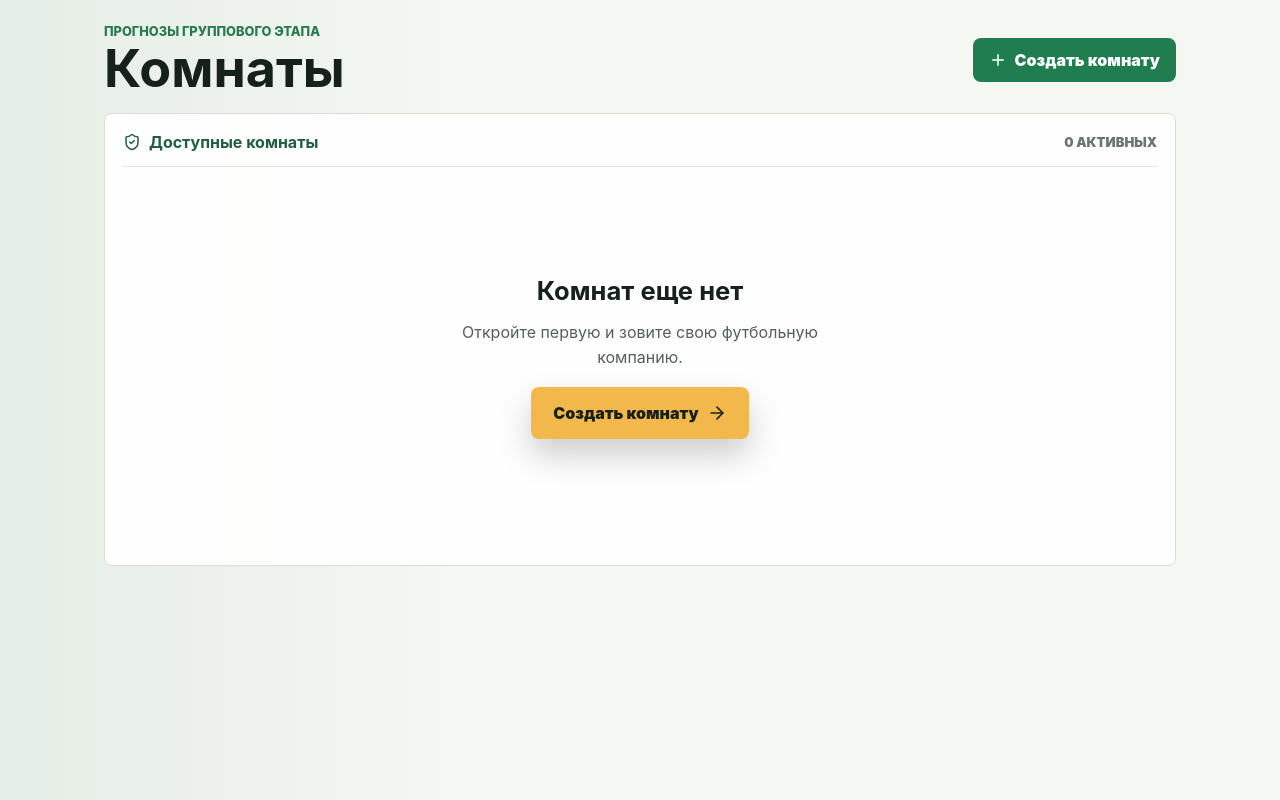
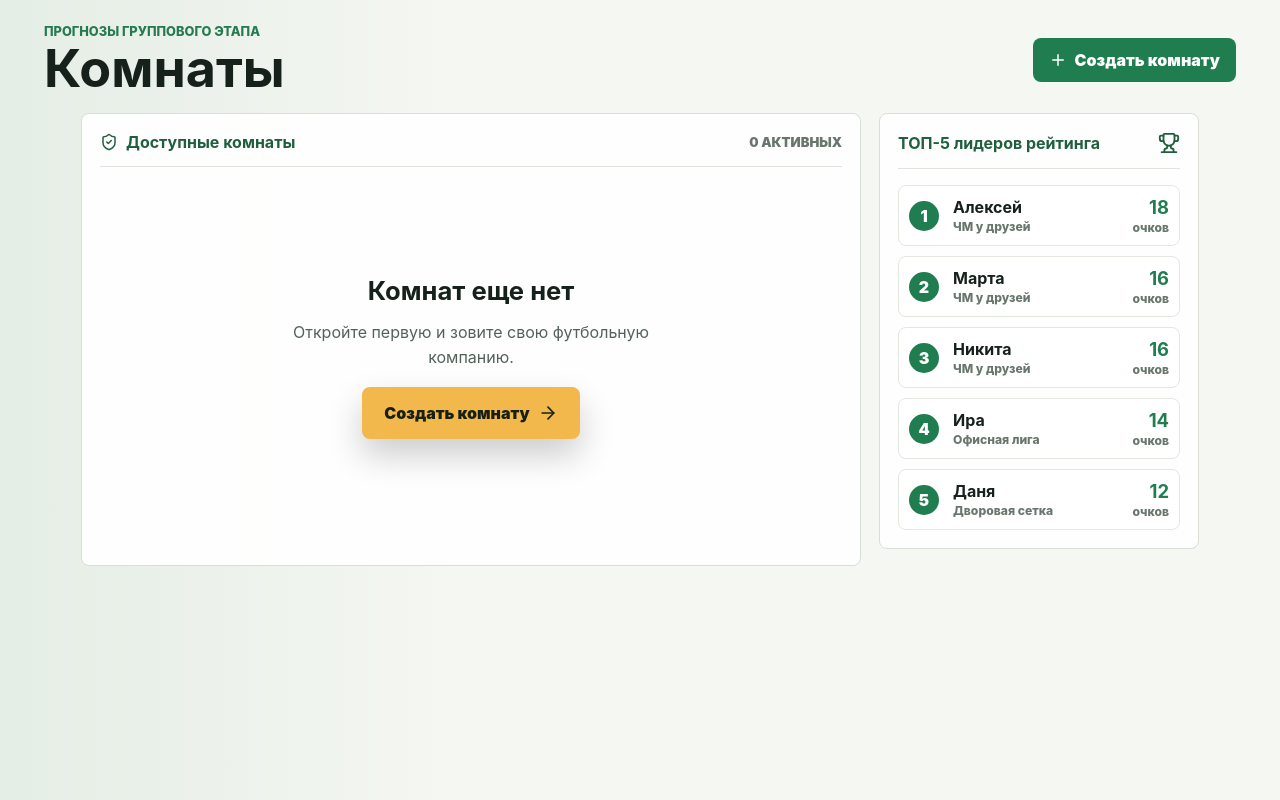
Before and after one commit to Dj0ko/FootballVanga, a React (Vite) app in the folder apps/web/: page / in a window 1280 px wide. Both pictures are taken after a click on the button "Продолжить". Built offline with nearby package versions, Linux system fonts and the light colour scheme.

Commit message:
Add rooms leaderboard sidebar

```diff
--- a/apps/web/src/data/mockFootball.ts
+++ b/apps/web/src/data/mockFootball.ts
@@ -35,6 +35,13 @@ export type CreateRoomInput = {
   password: string;
 };
 
+export type GlobalLeader = {
+  name: string;
+  roomName: string;
+  points: number;
+  exactScores: number;
+};
+
 export const groups: Group[] = [
   {
     id: "a",
@@ -69,6 +76,14 @@ export const firstRoom: RoomSummary = {
   deadlineLabel: "до 15 июня, 20:00"
 };
 
+export const globalLeaders: GlobalLeader[] = [
+  { name: "Алексей", roomName: "ЧМ у друзей", points: 18, exactScores: 4 },
+  { name: "Марта", roomName: "ЧМ у друзей", points: 16, exactScores: 3 },
+  { name: "Никита", roomName: "ЧМ у друзей", points: 16, exactScores: 2 },
+  { name: "Ира", roomName: "Офисная лига", points: 14, exactScores: 3 },
+  { name: "Даня", roomName: "Дворовая сетка", points: 12, exactScores: 2 }
+];
+
 export const initialStandings = Object.fromEntries(
   groups.flatMap((group) => group.teams.map((team, index) => [team, index + 1]))
 ) as Record<string, number>;
--- a/apps/web/src/screens/rooms/RoomsScreen.module.css
+++ b/apps/web/src/screens/rooms/RoomsScreen.module.css
@@ -1,5 +1,5 @@
 .shell {
-  width: min(1120px, 100%);
+  width: min(1240px, 100%);
   margin: 0 auto;
   padding: 24px;
 }
@@ -63,6 +63,14 @@
   background: #f2b84b;
   color: #182016;
   box-shadow: 0 16px 34px rgba(0, 0, 0, 0.2);
+}
+
+.contentGrid {
+  display: grid;
+  grid-template-columns: minmax(0, 780px) 320px;
+  align-items: start;
+  justify-content: center;
+  gap: 18px;
 }
 
 .panel {
@@ -171,6 +179,12 @@
   line-height: 1.55;
 }
 
+@media (max-width: 1060px) {
+  .contentGrid {
+    grid-template-columns: 1fr;
+  }
+}
+
 @media (max-width: 780px) {
   .shell {
     padding: 16px;
--- a/apps/web/src/screens/rooms/RoomsScreen.tsx
+++ b/apps/web/src/screens/rooms/RoomsScreen.tsx
@@ -1,8 +1,9 @@
 import { ArrowRight, Lock, LogIn, Plus, ShieldCheck, Users } from "lucide-react";
 import { useState } from "react";
 
-import type { CreateRoomInput, RoomSummary } from "../../data/mockFootball";
-import { CreateRoomForm } from "./CreateRoomForm";
+import { globalLeaders, type CreateRoomInput, type RoomSummary } from "../../data/mockFootball";
+import { CreateRoomForm } from "./components/create-room-form/CreateRoomForm";
+import { RoomsLeaderboard } from "./components/rooms-leaderboard/RoomsLeaderboard";
 import styles from "./RoomsScreen.module.css";
 
 type RoomsScreenProps = {
@@ -55,6 +56,7 @@ export function RoomsScreen({ rooms, onCreateRoom, onOpenRoom }: RoomsScreenProp
         </button>
       </header>
 
+      <div className={styles.contentGrid}>
         <section className={styles.panel} aria-labelledby="rooms-title">
           <div className={styles.heading}>
             <div className={styles.sectionTitle}>
@@ -102,6 +104,9 @@ export function RoomsScreen({ rooms, onCreateRoom, onOpenRoom }: RoomsScreenProp
             </div>
           ) : null}
         </section>
+
+        <RoomsLeaderboard leaders={globalLeaders} />
+      </div>
     </main>
   );
 }
--- a/apps/web/src/screens/rooms/CreateRoomForm.tsx
+++ b/apps/web/src/screens/rooms/components/create-room-form/CreateRoomForm.tsx
@@ -1,7 +1,7 @@
 import { Eye, EyeOff, Plus } from "lucide-react";
 import { useState, type FormEvent } from "react";
 
-import type { CreateRoomInput } from "../../data/mockFootball";
+import type { CreateRoomInput } from "../../../../data/mockFootball";
 import styles from "./CreateRoomForm.module.css";
 
 type CreateRoomFormProps = {
--- /dev/null
+++ b/apps/web/src/screens/rooms/components/rooms-leaderboard/RoomsLeaderboard.module.css
@@ -0,0 +1,88 @@
+.sidebar {
+  border: 1px solid #d9dfd4;
+  border-radius: 8px;
+  padding: 18px;
+  background: rgba(255, 255, 255, 0.92);
+}
+
+.header {
+  display: flex;
+  align-items: center;
+  justify-content: space-between;
+  gap: 16px;
+  border-bottom: 1px solid #dfe5dc;
+  padding-bottom: 14px;
+  color: #1f5f3e;
+}
+
+.header h2 {
+  margin-bottom: 0;
+  font-size: 1rem;
+}
+
+.list {
+  display: grid;
+  gap: 10px;
+  margin: 16px 0 0;
+  padding: 0;
+  list-style: none;
+}
+
+.list li {
+  display: grid;
+  grid-template-columns: 34px minmax(0, 1fr) auto;
+  align-items: center;
+  gap: 10px;
+  border: 1px solid #e2e8df;
+  border-radius: 8px;
+  padding: 10px;
+  background: #ffffff;
+}
+
+.rank {
+  display: grid;
+  width: 30px;
+  height: 30px;
+  place-items: center;
+  border-radius: 50%;
+  background: #207d4f;
+  color: #ffffff;
+  font-weight: 900;
+}
+
+.person,
+.score {
+  display: grid;
+  gap: 2px;
+}
+
+.person {
+  min-width: 0;
+}
+
+.person strong,
+.person span {
+  overflow: hidden;
+  text-overflow: ellipsis;
+  white-space: nowrap;
+}
+
+.person strong {
+  color: #16211b;
+}
+
+.person span,
+.score span {
+  color: #68766d;
+  font-size: 0.76rem;
+  font-weight: 800;
+}
+
+.score {
+  justify-items: end;
+}
+
+.score strong {
+  color: #207d4f;
+  font-size: 1.15rem;
+}
--- /dev/null
+++ b/apps/web/src/screens/rooms/components/rooms-leaderboard/RoomsLeaderboard.tsx
@@ -0,0 +1,47 @@
+import { Trophy } from "lucide-react";
+
+import type { GlobalLeader } from "../../../../data/mockFootball";
+import styles from "./RoomsLeaderboard.module.css";
+
+type RoomsLeaderboardProps = {
+  leaders: GlobalLeader[];
+};
+
+export function RoomsLeaderboard({ leaders }: RoomsLeaderboardProps) {
+  const topLeaders = [...leaders]
+    .sort((left, right) => {
+      if (right.points !== left.points) {
+        return right.points - left.points;
+      }
+
+      return right.exactScores - left.exactScores;
+    })
+    .slice(0, 5);
+
+  return (
+    <aside className={styles.sidebar} aria-labelledby="global-leaders-title">
+      <div className={styles.header}>
+        <div>
+          <h2 id="global-leaders-title">ТОП-5 лидеров рейтинга</h2>
+        </div>
+        <Trophy size={22} aria-hidden="true" />
+      </div>
+
+      <ol className={styles.list}>
+        {topLeaders.map((leader, index) => (
+          <li key={`${leader.roomName}-${leader.name}`}>
+            <span className={styles.rank}>{index + 1}</span>
+            <span className={styles.person}>
+              <strong>{leader.name}</strong>
+              <span>{leader.roomName}</span>
+            </span>
+            <span className={styles.score}>
+              <strong>{leader.points}</strong>
+              <span>очков</span>
+            </span>
+          </li>
+        ))}
+      </ol>
+    </aside>
+  );
+}
```
Also changed, not shown: apps/web/src/screens/rooms/components/create-room-form/CreateRoomForm.module.css (renamed from apps/web/src/screens/rooms/CreateRoomForm.module.css), 1 other file (tests, documents, lock files or other folders). Lines whose indentation alone changed are shown as unchanged.
